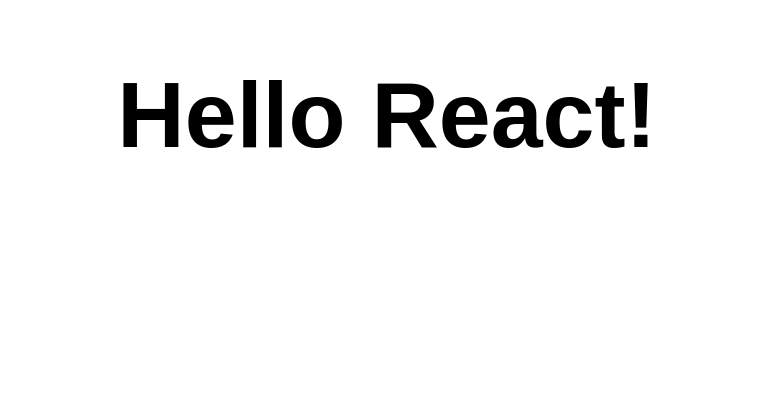
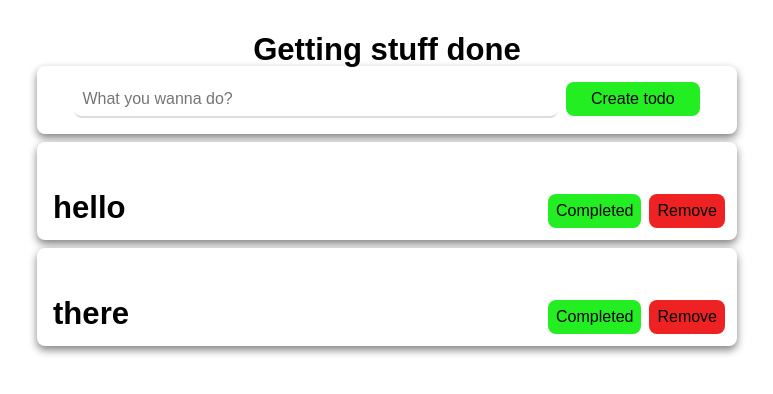
Before and after one commit to imran3/react-ecosystem, a React app: page / in a window 1280 px wide. Shown: the top 394 px of the page, without its empty margins (253-1026 px from the left). Built offline with nearby package versions, Linux system fonts and the light colour scheme.

Commit message:
created and plugged in TodoList component into app

```diff
--- a/src/App.js
+++ b/src/App.js
@@ -2,10 +2,12 @@
 import { hot } from "react-hot-loader/root";
 
 import "./App.css";
+import TodoList from "./todos/TodoList";
 
 const App = () => (
   <div>
-    <h1 class="center">Hello React!</h1>
+    <h3 className="center">Getting stuff done</h3>
+    <TodoList />
   </div>
 );
 
--- /dev/null
+++ b/src/todos/TodoList.css
@@ -0,0 +1,4 @@
+.list-wrapper {
+  max-width: 700px;
+  margin: auto;
+}
--- /dev/null
+++ b/src/todos/TodoList.js
@@ -0,0 +1,16 @@
+import React from "react";
+
+import NewTodoForm from "./NewTodoForm";
+import TodoListItem from "./TodoListItem";
+import "./TodoList.css";
+
+const TodoList = ({ todos = [{ text: "hello" }, { text: "there" }] }) => (
+  <div className="list-wrapper">
+    <NewTodoForm />
+    {todos.map((todo) => (
+      <TodoListItem todo={todo} />
+    ))}
+  </div>
+);
+
+export default TodoList;
```
